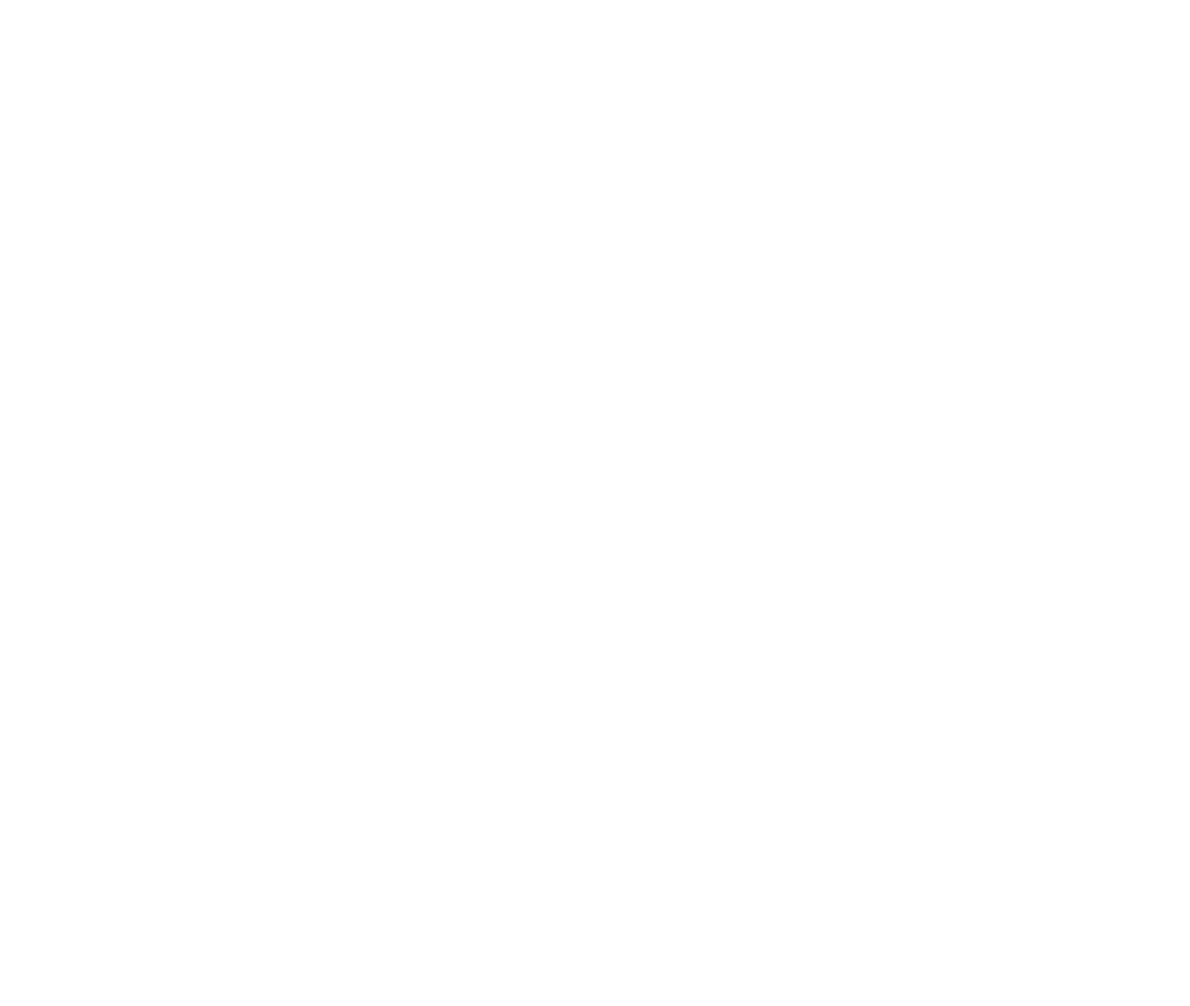
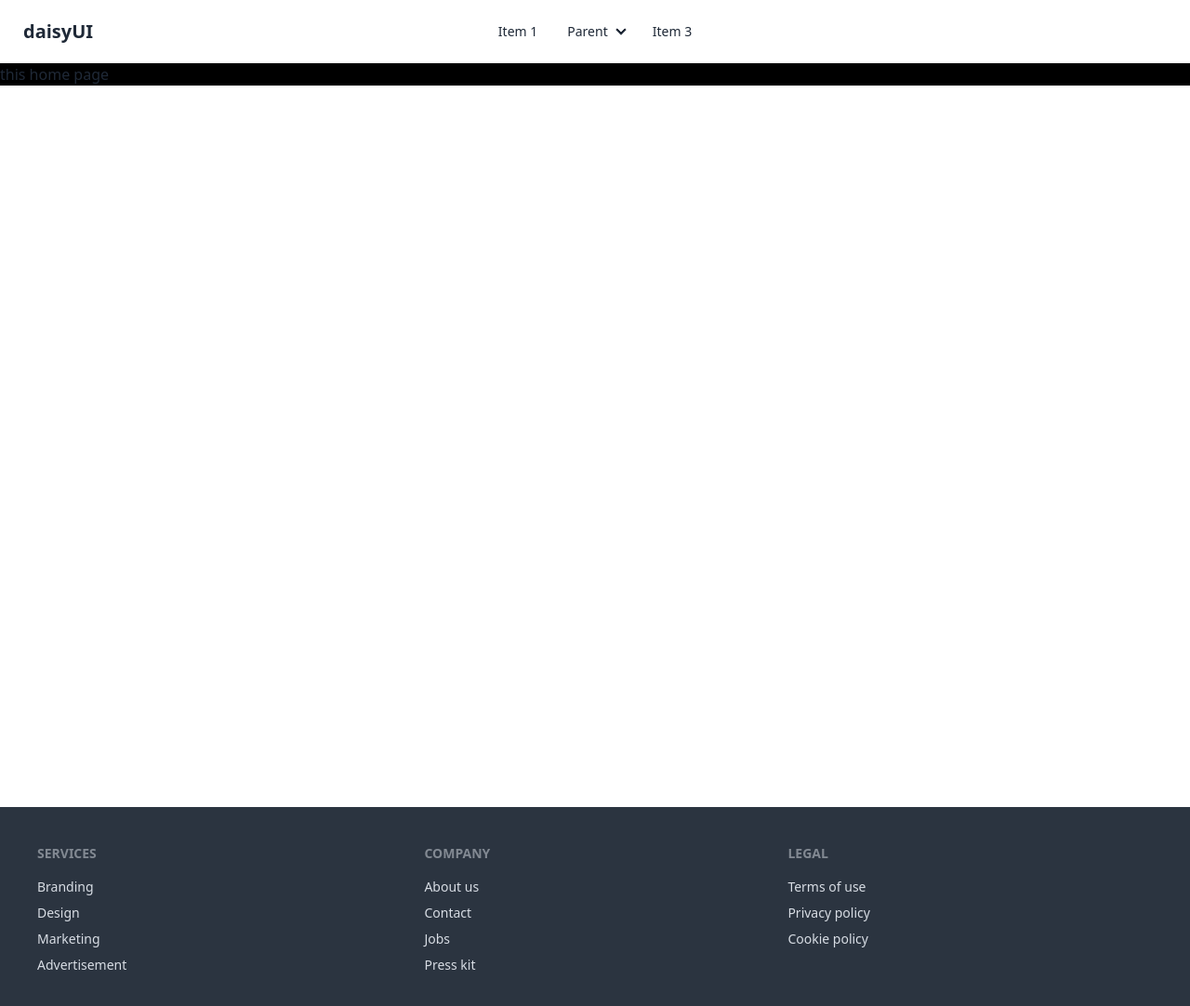
Before and after one commit to MdNadiruzzamanNibras/flavorsome, a Next.js app: page / in a window 1280 px wide. Shown: the top 1082 px of the page at 93% size. Before the commit the page ends 800 px from the top, so only its background shows below. Built offline with nearby package versions, Linux system fonts and the light colour scheme.

Commit message:
root layout set

```diff
--- /dev/null
+++ b/src/Component/RootLayout.js
@@ -0,0 +1,72 @@
+
+
+const RootLayout = ({ children }) => {
+  return (
+    <div>
+     <div className="navbar bg-base-100">
+  <div className="navbar-start">
+    <div className="dropdown">
+      <label tabIndex={0} className="btn btn-ghost lg:hidden">
+        <svg xmlns="http://www.w3.org/2000/svg" className="h-5 w-5" fill="none" viewBox="0 0 24 24" stroke="currentColor"><path strokeLinecap="round" strokeLinejoin="round" strokeWidth="2" d="M4 6h16M4 12h8m-8 6h16" /></svg>
+      </label>
+      <ul tabIndex={0} className="menu menu-sm dropdown-content mt-3 z-[1] p-2 shadow bg-base-100 rounded-box w-52">
+        <li><a>Item 1</a></li>
+        <li>
+          <a>Parent</a>
+          <ul className="p-2">
+            <li><a>Submenu 1</a></li>
+            <li><a>Submenu 2</a></li>
+          </ul>
+        </li>
+        <li><a>Item 3</a></li>
+      </ul>
+    </div>
+    <a className="btn btn-ghost normal-case text-xl">daisyUI</a>
+  </div>
+  <div className="navbar-center hidden lg:flex">
+    <ul className="menu menu-horizontal px-1">
+      <li><a>Item 1</a></li>
+      <li tabIndex={0}>
+        <details>
+          <summary>Parent</summary>
+          <ul className="p-2">
+            <li><a>Submenu 1</a></li>
+            <li><a>Submenu 2</a></li>
+          </ul>
+        </details>
+      </li>
+      <li><a>Item 3</a></li>
+    </ul>
+  </div>
+  <div className="navbar-end">
+    <></>
+  </div>
+</div>
+      <div style={{ height: '100vh' }}>{children}</div>
+      <footer className="footer p-10 bg-neutral text-neutral-content">
+  <nav>
+    <header className="footer-title">Services</header>
+    <a className="link link-hover">Branding</a>
+    <a className="link link-hover">Design</a>
+    <a className="link link-hover">Marketing</a>
+    <a className="link link-hover">Advertisement</a>
+  </nav>
+  <nav>
+    <header className="footer-title">Company</header>
+    <a className="link link-hover">About us</a>
+    <a className="link link-hover">Contact</a>
+    <a className="link link-hover">Jobs</a>
+    <a className="link link-hover">Press kit</a>
+  </nav>
+  <nav>
+    <header className="footer-title">Legal</header>
+    <a className="link link-hover">Terms of use</a>
+    <a className="link link-hover">Privacy policy</a>
+    <a className="link link-hover">Cookie policy</a>
+  </nav>
+</footer>
+    </div>
+  );
+};
+
+export default RootLayout;
--- a/src/pages/_app.js
+++ b/src/pages/_app.js
@@ -1,5 +1,8 @@
 import '@/styles/globals.css'
 
 export default function App({ Component, pageProps }) {
-  return <Component {...pageProps} />
+
+  const getLayout = Component.getLayout || ((page) => page);
+
+  return getLayout(<Component {...pageProps} />)
 }
--- a/src/pages/index.js
+++ b/src/pages/index.js
@@ -1,10 +1,15 @@
+import RootLayout from "../Component/RootLayout";
 
-const index = () => {
+const Home = () => {
   return (
     <div>
-
+      <h1 className="bg-black">this home page</h1>
     </div>
   );
 };
 
-export default index;
+export default Home;
+
+Home.getLayout = function getLayout(page) {
+  return <RootLayout>{page}</RootLayout>;
+};
--- a/tailwind.config.js
+++ b/tailwind.config.js
@@ -1,18 +1,16 @@
 /** @type {import('tailwindcss').Config} */
 module.exports = {
   content: [
-    './src/pages/**/*.{js,ts,jsx,tsx,mdx}',
-    './src/components/**/*.{js,ts,jsx,tsx,mdx}',
-    './src/app/**/*.{js,ts,jsx,tsx,mdx}',
+    "./app/**/*.{js,ts,jsx,tsx,mdx}",
+    "./pages/**/*.{js,ts,jsx,tsx,mdx}",
+    "./components/**/*.{js,ts,jsx,tsx,mdx}",
+
+    // Or if using `src` directory:
+    "./src/**/*.{js,ts,jsx,tsx,mdx}",
   ],
   theme: {
-    extend: {
-      backgroundImage: {
-        'gradient-radial': 'radial-gradient(var(--tw-gradient-stops))',
-        'gradient-conic':
-          'conic-gradient(from 180deg at 50% 50%, var(--tw-gradient-stops))',
-      },
-    },
+    extend: {},
   },
-  plugins: [require("daisyui")],
+    plugins: [require("daisyui")],
+
 }
```
